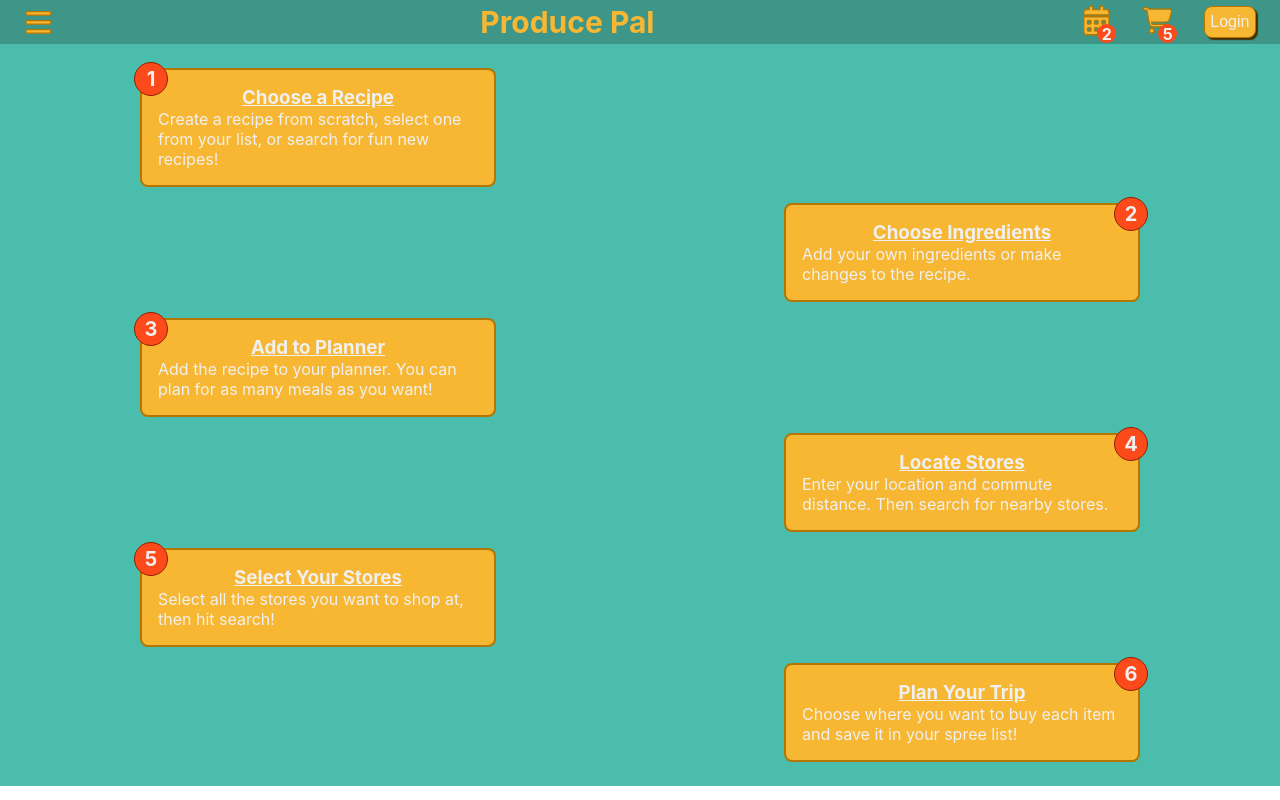
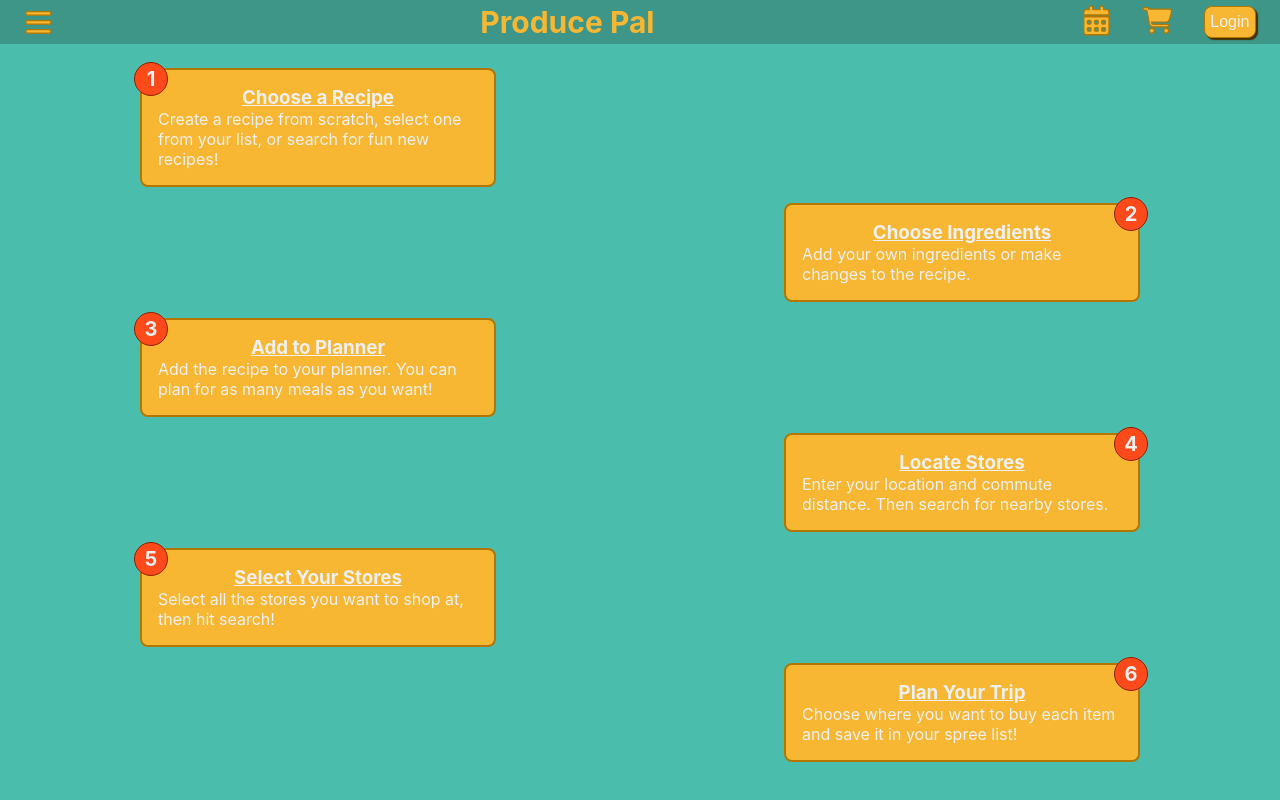
Before and after one commit to VartanKazar/produce-pal, a React (Create React App) app: page / in a window 1280 px wide. Built offline with nearby package versions, Linux system fonts and the light colour scheme.

Commit message:
Fixed a bug with cart and planner icons always showing the counter regardless of the number of items.

```diff
--- a/src/App.css
+++ b/src/App.css
@@ -35,6 +35,8 @@ html, body, #root {
   padding: 0px;
   margin: 0px;
   font-size: 100%;
+  background-color: var(--background-color-primary);
+  color: var(--text-color-light)
 }
 
 h1, h2, h3, h4, h5, h6 {
@@ -58,7 +60,6 @@ h1, h2, h3, h4, h5, h6 {
   box-sizing: border-box;
   flex-direction: column;
   width: 100%;
-  background-color: var(--background-color-primary);
   padding: 1.5rem;
 }
 
@@ -91,7 +92,6 @@ h1, h2, h3, h4, h5, h6 {
   background-color: var(--highlight-color-gold);
   border: 2px solid var(--highlight-color-gold-border);
   border-radius: 0.5rem;
-  color: var(--text-color-light);
   counter-reset: indexed-card-counter;
   padding: 1rem;
 }
@@ -109,7 +109,6 @@ h1, h2, h3, h4, h5, h6 {
   border-radius: 2rem;
   border: 1px solid var(--highlight-color-red-border);
   background-color: var(--highlight-color-red);
-  color: var(--text-color-light);
   z-index: 99;
   font-size: 1.25rem;
   font-weight: bold;
--- a/src/components/NavBar.js
+++ b/src/components/NavBar.js
@@ -6,8 +6,8 @@ const NavBar = () => {
 
     //Dummy variables to temporarily make the indexed icons work.
     //Replace them with the redux <cartItemCount> and <plannerItemCount> variables when available.
-    const cartitemCount = 5;
-    const plannerItemCount = 2;
+    const cartitemCount = 0;
+    const plannerItemCount = 0;
 
     return (
         <div className='nav-bar'>
@@ -17,11 +17,11 @@ const NavBar = () => {
 
             <div className='nav-bar-user-section'>
 
-                <div className={`nav-icon-indexed ${plannerItemCount === 0}`} count={plannerItemCount} >
+                <div className={`nav-icon-indexed ${plannerItemCount === 0 ? "hidden" : ""}`} count={plannerItemCount} >
                     <FontAwesomeIcon icon={faCalendarAlt} className="nav-icon-default"/>
                 </div>
 
-                <div className={`nav-icon-indexed ${cartitemCount === 0}`} count={cartitemCount} >
+                <div className={`nav-icon-indexed ${cartitemCount === 0  ? "hidden" : ""}`} count={cartitemCount} >
                     <FontAwesomeIcon icon={faCartShopping} className="nav-icon-default"/>
                 </div>
                 <button>Login</button>
```
